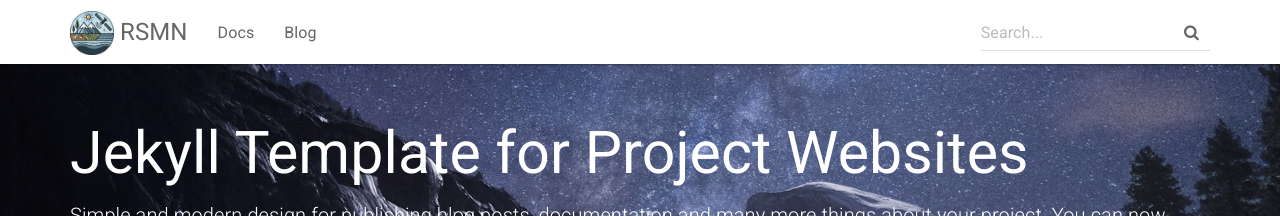
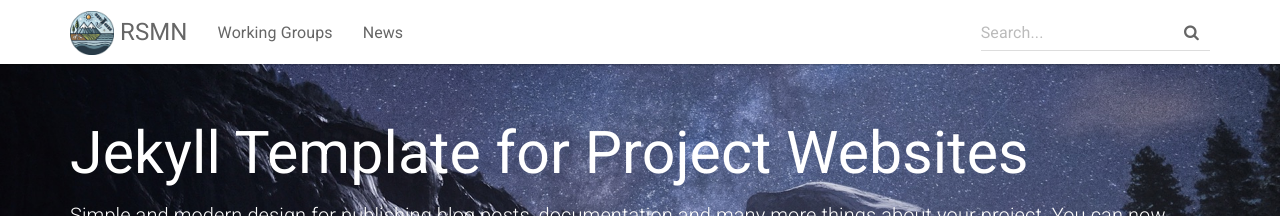
Before and after one commit to rsmodeling/rsmodeling.github.io, a Jekyll site: the page built from index.html, in a window 1280 px wide. Shown: the top 216 px of the page. Built offline with Jekyll 4.4.1, drawn with Linux system fonts in a browser that asks for light colours.

Commit message:
Update topnav.html

```diff
--- a/_includes/topnav.html
+++ b/_includes/topnav.html
@@ -13,8 +13,9 @@
         </div>
         <div id="navbar" class="collapse navbar-collapse">
             <ul class="nav navbar-nav">
-                <li {% if page.sectionid=='docs' %} class="active" {% endif %}><a href="{{ "/docs/home/" | relative_url }}">Docs</a></li>
-                <li {% if page.sectionid=='blog' %} class="active" {% endif %}><a href="{{ site.posts.first.url | relative_url }}">Blog</a></li>
+                <li {% if page.sectionid=='workinggroups' %} class="active" {% endif %}><a href="{{ "/workinggroups/home/" | relative_url }}">Working Groups</a></li>
+                <!--<li {% if page.sectionid=='docs' %} class="active" {% endif %}><a href="{{ "/docs/home/" | relative_url }}">Docs</a></li>-->
+                <li {% if page.sectionid=='blog' %} class="active" {% endif %}><a href="{{ site.posts.first.url | relative_url }}">News</a></li>
             </ul>
             <div class="navbar-right">
                 <form class="navbar-form navbar-left">
```
